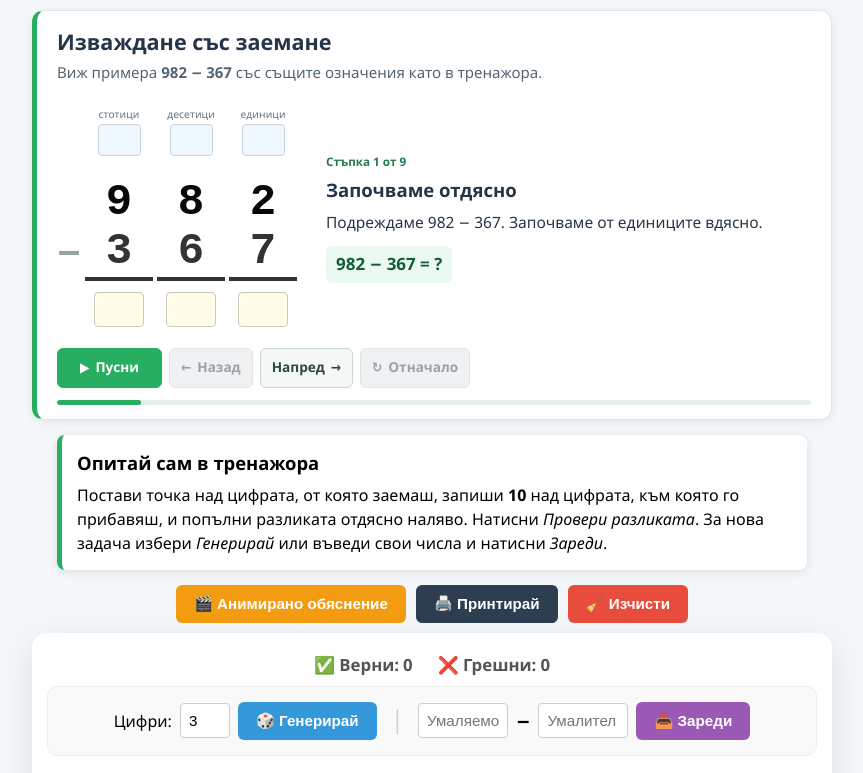
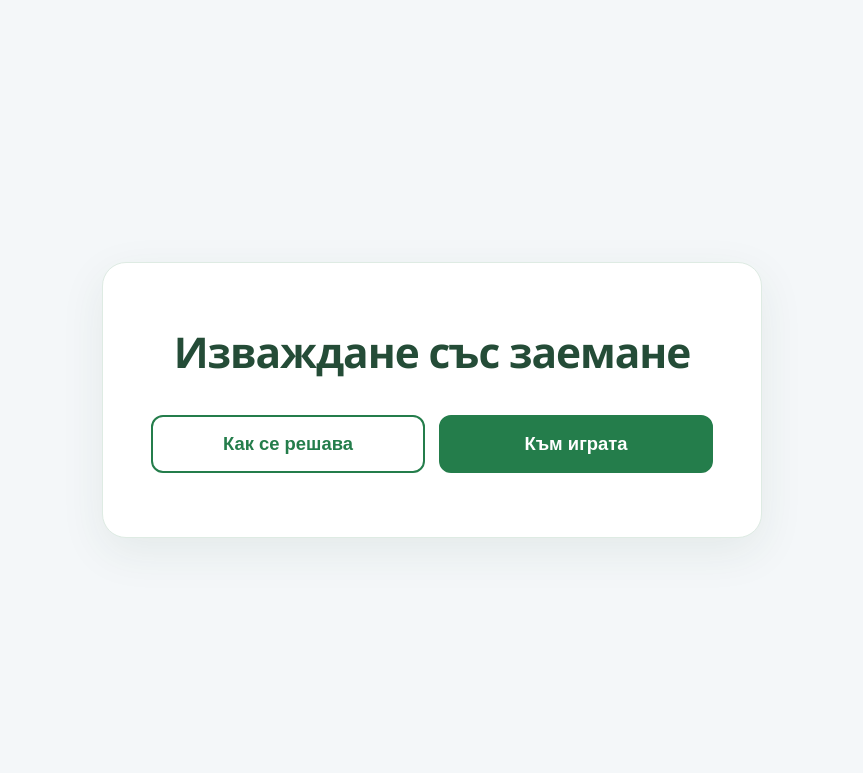
Before and after one commit to ValyaVitkovska/izvajdane, a plain HTML site: page index.html in a window 1280 px wide. Shown: the top 773 px of the page, without its empty margins (208-1071 px from the left). Drawn offline with Linux system fonts and the light colour scheme.

Commit message:
Добавя начален екран със заглавие и два бутона

```diff
--- a/index.html
+++ b/index.html
@@ -249,13 +249,82 @@
             .minus-sign { font-size: 2.2rem; }
             .sign-col { width: 35px; }
         }
+
+        /* Welcome screen and navigation between the lesson and trainer. */
+        .app-shell { width: 100%; }
+        .app-view { display: flex; flex-direction: column; align-items: center; width: 100%; }
+        .app-view[hidden] { display: none !important; }
+        .welcome-screen {
+            min-height: calc(100vh - 20px); min-height: calc(100svh - 20px);
+            display: grid; place-items: center; padding: 24px 10px;
+        }
+        .welcome-card {
+            width: 100%; max-width: 660px; padding: 64px 48px;
+            background: #fff; border: 1px solid #deebe3; border-radius: 24px;
+            box-shadow: 0 14px 45px rgba(35, 74, 51, .08); text-align: center;
+        }
+        .welcome-card h1 {
+            margin: 0 0 38px; color: #244c37;
+            font-size: clamp(1.9rem, 4.5vw, 2.65rem); line-height: 1.2;
+            font-weight: 750; letter-spacing: -.025em; text-wrap: balance;
+        }
+        .welcome-actions { display: flex; justify-content: center; gap: 14px; }
+        .welcome-actions button {
+            flex: 1; justify-content: center; min-height: 58px; padding: 15px 22px;
+            border: 2px solid #247d4b; border-radius: 12px; font-size: 1.15rem;
+            background: #fff; color: #247d4b;
+        }
+        .welcome-actions .welcome-game { background: #247d4b; color: #fff; }
+        .welcome-actions button:hover { filter: none; background: #f0f8f3; }
+        .welcome-actions .welcome-game:hover { background: #1d683e; }
+        .welcome-actions button:focus-visible, .app-nav button:focus-visible {
+            outline: 3px solid #2980b9; outline-offset: 4px;
+        }
+        .app-nav {
+            width: 95%; max-width: 800px; display: flex; justify-content: space-between;
+            gap: 12px; margin: 10px 0 20px;
+        }
+        .app-nav button {
+            min-height: 44px; border: 1px solid #d5e3da;
+            background: #fff; color: #285d3f;
+        }
+        .game-title { margin: 0 0 18px; color: #244c37; font-size: 1.65rem; }
+        @media (max-width: 480px) {
+            .welcome-card { padding: 42px 24px; border-radius: 20px; }
+            .welcome-card h1 { margin-bottom: 30px; }
+            .welcome-actions { flex-direction: column; gap: 12px; }
+            .welcome-actions button { flex: none; width: 100%; }
+            .app-nav button { padding: 10px 12px; }
+        }
+        @media (prefers-reduced-motion: reduce) {
+            .welcome-actions button, .app-nav button { transition: none; }
+        }
+        @media print {
+            .welcome-screen, .app-nav, .game-title { display: none !important; }
+        }
     </style>
 </head>
 <body>
 
+<main class="app-shell" id="app-shell" data-view="home">
+<section class="app-view welcome-screen" id="welcome-screen" data-view="home" aria-labelledby="welcome-title">
+    <div class="welcome-card">
+        <h1 id="welcome-title" tabindex="-1">Изваждане със заемане</h1>
+        <div class="welcome-actions">
+            <button type="button" onclick="showView('lesson')">Как се решава</button>
+            <button type="button" class="welcome-game" onclick="showView('game')">Към играта</button>
+        </div>
+    </div>
+</section>
+
+<section class="app-view" id="lesson-screen" data-view="lesson" aria-labelledby="subtraction-demo-title" hidden>
+    <nav class="app-nav" aria-label="Навигация в обяснението">
+        <button type="button" onclick="showView('home')">← Начало</button>
+        <button type="button" onclick="showView('game')">Към играта</button>
+    </nav>
 <section class="subtraction-demo" id="subtraction-demo" aria-labelledby="subtraction-demo-title">
     <header class="subtraction-demo__header">
-        <h1 id="subtraction-demo-title">Изваждане със заемане</h1>
+        <h1 id="subtraction-demo-title" tabindex="-1">Изваждане със заемане</h1>
         <p>Виж примера <strong>982 − 367</strong> със същите означения като в тренажора.</p>
     </header>
 
@@ -313,13 +382,20 @@
     <progress class="subtraction-demo__progress" id="subtraction-demo-progress" max="9" value="1" aria-label="Напредък на обяснението"></progress>
 </section>
 
+</section>
+
+<section class="app-view" id="game-screen" data-view="game" aria-labelledby="game-title" hidden>
+    <nav class="app-nav" aria-label="Навигация в играта">
+        <button type="button" onclick="showView('home')">← Начало</button>
+        <button type="button" onclick="showView('lesson')">Как се решава</button>
+    </nav>
+    <h1 class="game-title" id="game-title" tabindex="-1">Изваждане със заемане</h1>
 <section class="instructions-box" aria-labelledby="trainer-instructions">
     <h2 id="trainer-instructions">Опитай сам в тренажора</h2>
     <p>Постави точка над цифрата, от която заемаш, запиши <b>10</b> над цифрата, към която го прибавяш, и попълни разликата отдясно наляво. Натисни <em>Провери разликата</em>. За нова задача избери <em>Генерирай</em> или въведи свои числа и натисни <em>Зареди</em>.</p>
 </section>
 
 <div class="toolbar">
-    <button class="btn-info" onclick="toggleExp()">🎬 Анимирано обяснение</button>
     <button class="btn-print" onclick="window.print()">🖨️ Принтирай</button>
     <button class="btn-red" onclick="clearInputs()">🧹 Изчисти</button>
 </div>
@@ -354,6 +430,9 @@
     <p id="msg"></p>
 </div>
 
+</section>
+</main>
+
 <script>
     let v1, v2;
     let scoreCorrect = 0, scoreWrong = 0;
@@ -361,10 +440,7 @@
     window.onload = () => render("982", "367", true);
 
     function toggleExp() {
-        const demo = document.getElementById('subtraction-demo');
-        const reducedMotion = window.matchMedia('(prefers-reduced-motion: reduce)').matches;
-        demo.scrollIntoView({ behavior: reducedMotion ? 'auto' : 'smooth', block: 'start' });
-        document.getElementById('subtraction-demo-play').focus({ preventScroll: true });
+        showView('lesson');
     }
 
     function toggleDot(i) {
@@ -688,6 +764,7 @@
         next.addEventListener('click', function () { goTo(step + 1); });
         replay.addEventListener('click', function () { goTo(0); });
         document.addEventListener('visibilitychange', function () { if (document.hidden && playing) pause(); });
+        document.addEventListener('subtraction-demo-pause', pause);
         window.addEventListener('pagehide', pause);
         render();
     }
@@ -696,5 +773,22 @@
     else initializeSubtractionDemo();
 }());
 </script>
+
+<script>
+    function showView(name, focusHeading = true) {
+        const views = { home: 'welcome-screen', lesson: 'lesson-screen', game: 'game-screen' };
+        if (!Object.prototype.hasOwnProperty.call(views, name)) return;
+        document.dispatchEvent(new Event('subtraction-demo-pause'));
+        for (const [viewName, id] of Object.entries(views)) {
+            document.getElementById(id).hidden = viewName !== name;
+        }
+        document.getElementById('app-shell').dataset.view = name;
+        if (focusHeading) {
+            window.scrollTo({ top: 0, left: 0, behavior: 'auto' });
+            document.getElementById(views[name]).querySelector('h1').focus({ preventScroll: true });
+        }
+    }
+    showView('home', false);
+</script>
 </body>
 </html>
```
